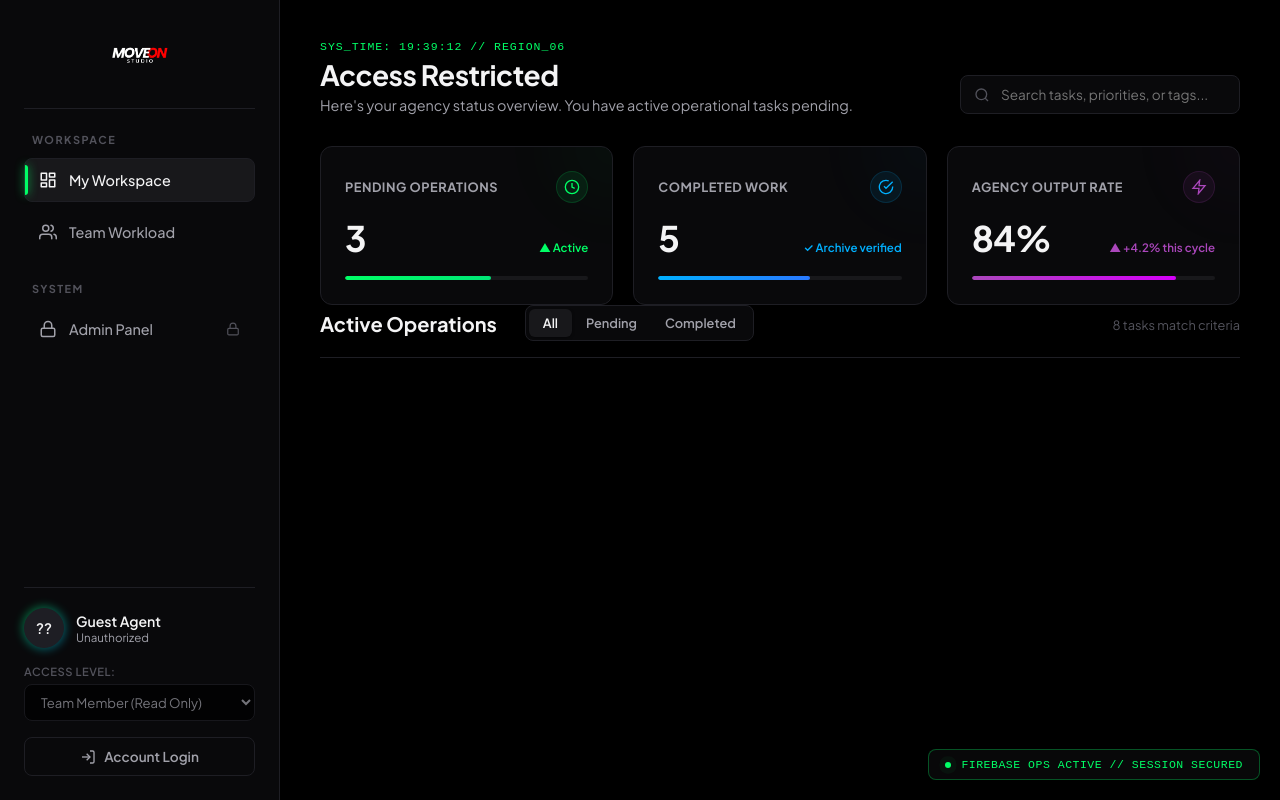
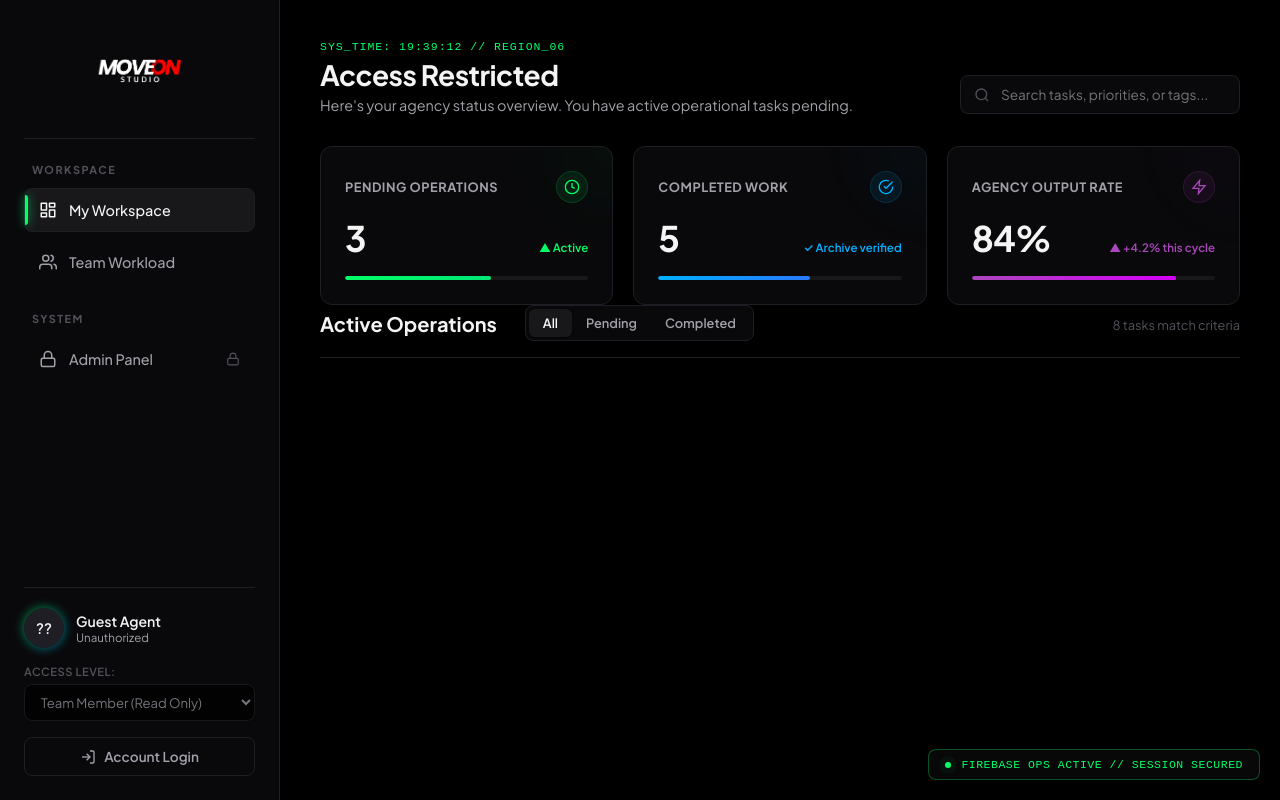
Before and after one commit to pallab220-stack/move-on-studio, a plain HTML site: page index.html in a window 1280 px wide. Drawn offline with Linux system fonts and the light colour scheme; no server answers.

Commit message:
Add files via upload

```diff
--- a/style.css
+++ b/style.css
@@ -111,8 +111,8 @@ body {
 }
 
 .agency-logo {
-  max-height: 60px;
-  max-width: 150px;
+  max-height: 90px;
+  max-width: 180px;
   object-fit: contain;
   vertical-align: middle;
 }
```
